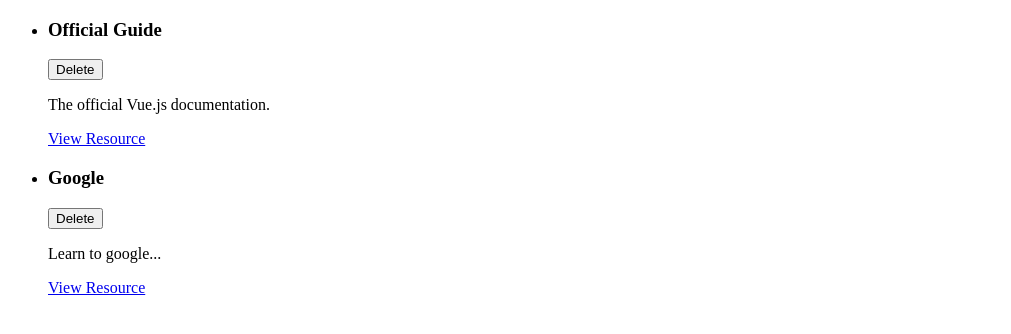
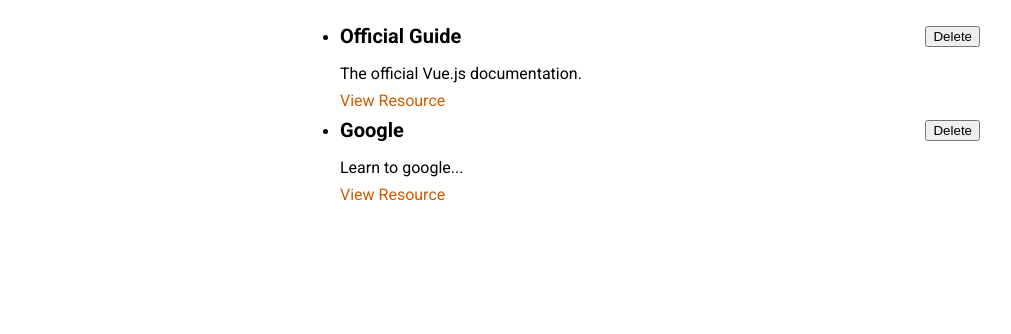
Before and after one commit to erik0002/Course-Project, a Vue app: page / in a window 1280 px wide. Shown: the top 334 px of the page, without its empty margins (0-1011 px from the left). Built offline with nearby package versions, Linux system fonts and the light colour scheme.

Commit message:
add fStoredResources, updated LearningResource, add styles

```diff
--- a/src/App.vue
+++ b/src/App.vue
@@ -1,24 +1,16 @@
 <template>
   <ul>
-    <learning-resource
-      v-for='res in storedResources'
-      :key='res.id'
-      :title='res.title'
-      :description='res.description'
-      :link='res.link'
-    >
-    </learning-resource>
+    <stored-resources :resources='storedResources'></stored-resources>
   </ul>
 </template>
 
 
 <script>
-import LearningResource from './components/learning-resources/LearningResource';
-
+import StoredResources from '@/components/learning-resources/StoredResources';
 
 export default {
   components: {
-    LearningResource
+    StoredResources
   },
   data() {
     return {
@@ -41,3 +33,19 @@
 }
 
 </script>
+
+<style>
+@import url('https://fonts.googleapis.com/css2?family=Roboto:wght@400;700&display=swap');
+
+* {
+  box-sizing: border-box;
+}
+
+html {
+  font-family: 'Roboto', sans-serif;
+}
+
+body {
+  margin: 0;
+}
+</style>
--- a/src/components/learning-resources/LearningResource.vue
+++ b/src/components/learning-resources/LearningResource.vue
@@ -20,3 +20,36 @@
 }
 
 </script>
+
+<style scoped>
+
+li {
+  margin: auto;
+  max-width: 40rem;
+}
+
+header {
+  display: flex;
+  justify-content: space-between;
+  align-items: center;
+}
+
+h3 {
+  font-size: 1.25rem;
+  margin: 0.5rem 0;
+}
+
+p {
+  margin: 0.5rem 0;
+}
+
+a {
+  text-decoration: none;
+  color: #ce5c00;
+}
+
+a:hover,
+a:active {
+  color: #c89300;
+}
+</style>
--- /dev/null
+++ b/src/components/learning-resources/StoredResources.vue
@@ -0,0 +1,31 @@
+<template>
+  <learning-resource
+    v-for='res in resources'
+    :key='res.id'
+    :title='res.title'
+    :description='res.description'
+    :link='res.link'
+  >
+  </learning-resource>
+</template>
+
+<script>
+import LearningResource from '@/components/learning-resources/LearningResource';
+
+export default {
+  props: ['resources'],
+  components: {
+    LearningResource
+  }
+}
+</script>
+
+<style scoped>
+
+ul {
+  list-style: none;
+  padding: 0;
+  margin: auto;
+  max-width: 40rem;
+}
+</style>
```
